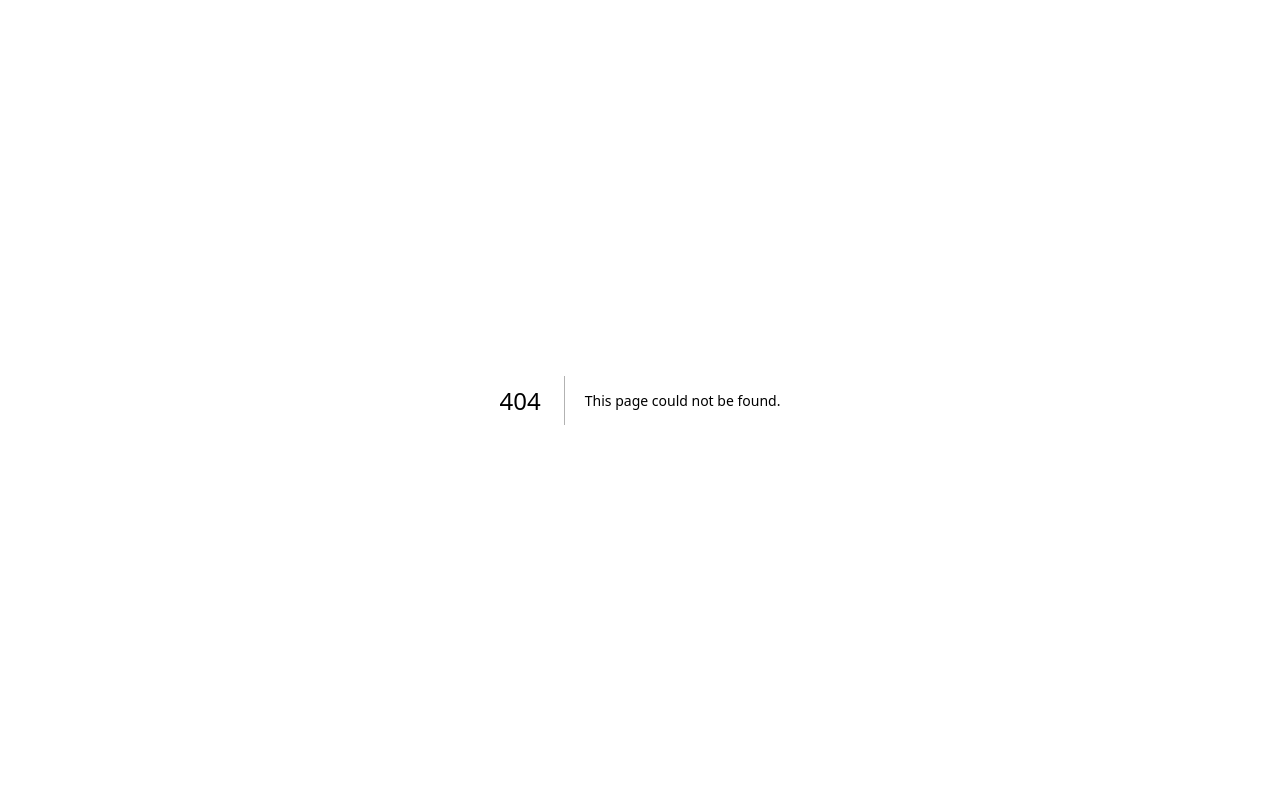
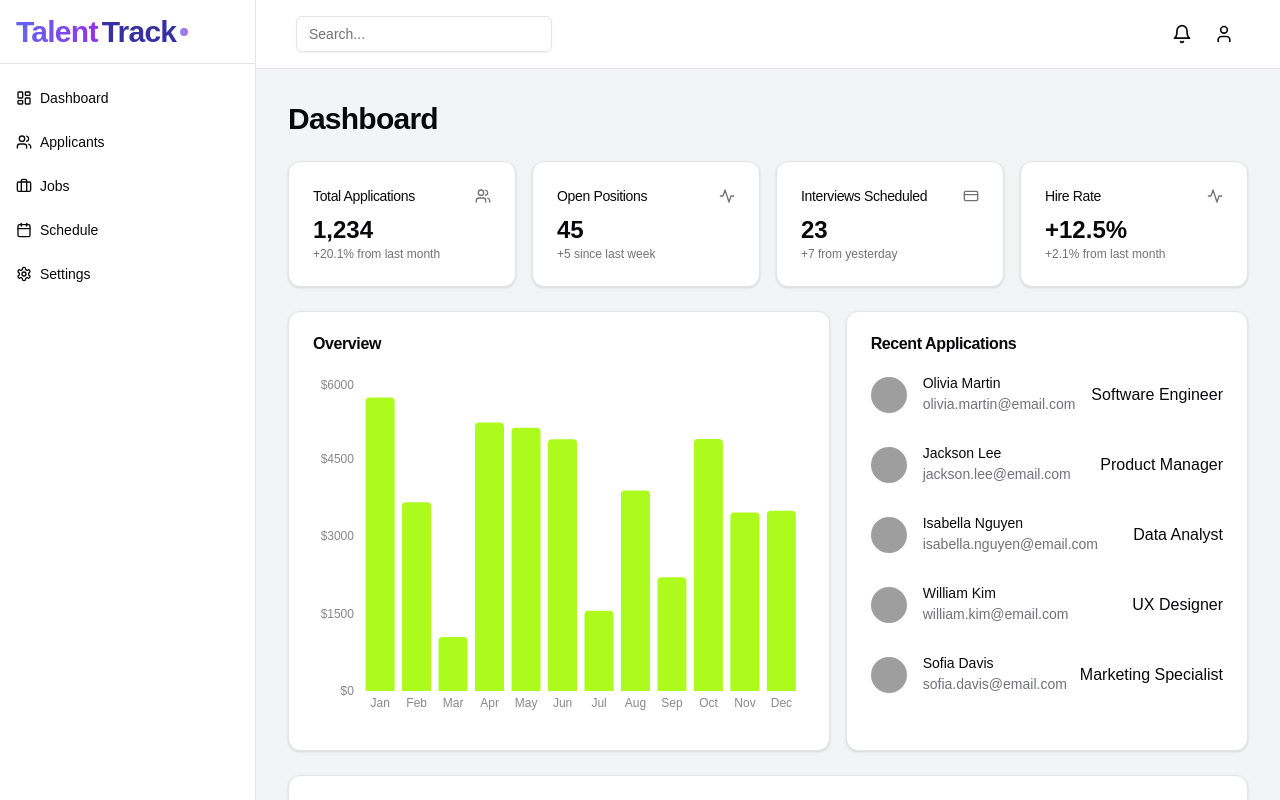
Before and after one commit to ashimpaulsji/Talent-Track-Client, a Next.js app: page /dashboard in a window 1280 px wide. Before the commit this address had no page. Built offline with nearby package versions, Linux system fonts and the light colour scheme; grey boxes are pictures that could not be loaded.

Commit message:
dashboard is done

```diff
--- a/src/app/(dashboard)/page.tsx
+++ /dev/null
@@ -1,12 +0,0 @@
-import Dashboard from '@/src/features/Dashboard/Dashboard';
-import React from 'react'
-
-const DashboardPage = () => {
-  return (
-    <section>
-        <Dashboard />
-    </section>
-  )
-}
-
-export default DashboardPage;
--- a/src/app/(dashboard)/layout.tsx
+++ b/src/app/dashboard/layout.tsx
@@ -1,19 +1,23 @@
-import Header from '@/src/components/layout/Header';
+"use client";
+import { DashboardHeader } from '@/src/components/layout/DashboardHeader';
 import { Sidebar } from '@/src/components/layout/Sidebar';
-import React from 'react';
+import React, { useState } from 'react';
 
 export default function DashboardLayout({
     children,
 }: {
     children: React.ReactNode
 }) {
+    const [sidebarOpen, setSidebarOpen] = useState(false);
+    const userRole = 'admin';
+
     return (
         <div className="flex h-screen bg-gray-100 dark:bg-gray-900">
-            <Sidebar />
+            <Sidebar userRole={userRole} isOpen={sidebarOpen} onClose={() => setSidebarOpen(false)} />
             <div className="flex flex-col flex-1 overflow-hidden">
-                <Header />
+                <DashboardHeader onMenuClick={() => setSidebarOpen(true)} />
                 <main className="flex-1 overflow-x-hidden overflow-y-auto bg-gray-100 dark:bg-gray-900">
-                    <div className="container mx-auto px-6 py-8">
+                    <div className="container mx-auto px-4 sm:px-6 lg:px-8 py-8">
                         {children}
                     </div>
                 </main>
--- /dev/null
+++ b/src/app/dashboard/page.tsx
@@ -0,0 +1,13 @@
+"use client";
+import Dashboard from '@/src/features/Dashboard/Dashboard';
+import React from 'react';
+
+const page = () => {
+    return (
+        <section>
+            <Dashboard />
+        </section>
+    )
+}
+
+export default page
--- a/src/components/layout/DashboardHeader.tsx
+++ b/src/components/layout/DashboardHeader.tsx
@@ -1,5 +1,6 @@
+"use client";
 import React from 'react'
-import { Bell } from 'lucide-react'
+import { Bell, User, Menu } from 'lucide-react'
 import { Input } from "@/src/components/ui/input"
 import { Button } from "@/src/components/ui/button"
 import {
@@ -11,14 +12,22 @@ import {
     DropdownMenuTrigger,
 } from "@/src/components/ui/dropdown-menu"
 
-export function DashboardHeader() {
+interface DashboardHeaderProps {
+    onMenuClick: () => void;
+}
+
+export function DashboardHeader({ onMenuClick }: DashboardHeaderProps) {
     return (
-        <header className="flex items-center justify-between px-6 py-4 bg-white dark:bg-gray-800 border-b">
+        <header className="px-4 sm:px-6 py-4 bg-white dark:bg-gray-800 border-b">
+            <div className='flex items-center justify-between container'>
                 <div className="flex items-center">
+                    <Button variant="ghost" size="icon" className="mr-2 lg:hidden" onClick={onMenuClick}>
+                        <Menu className="h-5 w-5" />
+                    </Button>
                     <Input
                         type="search"
                         placeholder="Search..."
-                    className="w-64 mr-4"
+                        className="w-full sm:w-64 mr-4"
                     />
                 </div>
                 <div className="flex items-center">
@@ -27,12 +36,8 @@ export function DashboardHeader() {
                     </Button>
                     <DropdownMenu>
                         <DropdownMenuTrigger asChild>
-                        <Button variant="ghost" className="relative h-8 w-8 rounded-full">
-                            <img
-                                className="h-8 w-8 rounded-full"
-                                src="/placeholder.svg?height=32&width=32"
-                                alt="User avatar"
-                            />
+                            <Button variant="ghost" size="icon" className="relative h-8 w-8 rounded-full">
+                                 <User className="h-5 w-5" />
                             </Button>
                         </DropdownMenuTrigger>
                         <DropdownMenuContent className="w-56" align="end" forceMount>
@@ -57,6 +62,7 @@ export function DashboardHeader() {
                         </DropdownMenuContent>
                     </DropdownMenu>
                 </div>
+            </div>
         </header>
     )
 }
--- a/src/components/layout/Sidebar.tsx
+++ b/src/components/layout/Sidebar.tsx
@@ -1,58 +1,54 @@
-import React from 'react'
-import Link from 'next/link'
-import { Button } from "@/src/components/ui/button"
-import { LayoutDashboard, Users, Briefcase, Calendar, Settings } from 'lucide-react'
+"use client";
+import React from 'react';
+import Link from 'next/link';
+import { Button } from "@/src/components/ui/button";
+import { LayoutDashboard, Users, Briefcase, Calendar, Settings, X } from 'lucide-react';
+import Logo from '../ui/logo';
 
-export function Sidebar() {
+interface SidebarProps {
+    isOpen: boolean;
+    onClose: () => void;
+    userRole: string; // Pass user role as a prop
+}
+
+const menuItems = [
+    { href: '/dashboard', icon: LayoutDashboard, label: 'Dashboard', roles: ['admin', 'user'] },
+    { href: '/dashboard/applicants', icon: Users, label: 'Applicants', roles: ['admin'] },
+    { href: '/dashboard/jobs', icon: Briefcase, label: 'Jobs', roles: ['admin', 'recruiter'] },
+    { href: '/dashboard/schedule', icon: Calendar, label: 'Schedule', roles: ['admin', 'user'] },
+    { href: '/dashboard/settings', icon: Settings, label: 'Settings', roles: ['admin', 'user'] },
+];
+
+export function Sidebar({ isOpen, onClose, userRole }: SidebarProps) {
     return (
-        <div className="flex flex-col h-screen w-64 bg-white dark:bg-gray-800 border-r">
-            <div className="flex items-center justify-center h-16 border-b">
-                <span className="text-2xl font-semibold text-gray-800 dark:text-white">JobPortal</span>
+        <>
+            <div className={`fixed inset-0 bg-black bg-opacity-50 z-20 lg:hidden ${isOpen ? 'block' : 'hidden'}`} onClick={onClose}></div>
+            <div className={`fixed inset-y-0 left-0 transform ${isOpen ? 'translate-x-0' : '-translate-x-full'} lg:relative lg:translate-x-0 transition duration-200 ease-in-out flex flex-col h-screen w-64 bg-white dark:bg-gray-800 border-r z-30`}>
+                <div className="flex items-center justify-between h-16 border-b px-4">
+                    <Link href="/">
+                        <Logo />
+                    </Link>
+                    <Button variant="ghost" size="icon" className="lg:hidden" onClick={onClose}>
+                        <X className="h-5 w-5" />
+                    </Button>
                 </div>
                 <nav className="flex-grow">
                     <ul className="space-y-2 py-4">
-                    <li>
+                        {menuItems
+                            .filter(item => item.roles.includes(userRole))
+                            .map(item => (
+                                <li key={item.href}>
                                     <Button variant="ghost" className="w-full justify-start" asChild>
-                            <Link href="/dashboard">
-                                <LayoutDashboard className="mr-2 h-4 w-4" />
-                                Dashboard
+                                        <Link href={item.href}>
+                                            <item.icon className="mr-2 h-4 w-4" />
+                                            {item.label}
                                         </Link>
                                     </Button>
                                 </li>
-                    <li>
-                        <Button variant="ghost" className="w-full justify-start" asChild>
-                            <Link href="/dashboard/applicants">
-                                <Users className="mr-2 h-4 w-4" />
-                                Applicants
-                            </Link>
-                        </Button>
-                    </li>
-                    <li>
-                        <Button variant="ghost" className="w-full justify-start" asChild>
-                            <Link href="/dashboard/jobs">
-                                <Briefcase className="mr-2 h-4 w-4" />
-                                Jobs
-                            </Link>
-                        </Button>
-                    </li>
-                    <li>
-                        <Button variant="ghost" className="w-full justify-start" asChild>
-                            <Link href="/dashboard/schedule">
-                                <Calendar className="mr-2 h-4 w-4" />
-                                Schedule
-                            </Link>
-                        </Button>
-                    </li>
-                    <li>
-                        <Button variant="ghost" className="w-full justify-start" asChild>
-                            <Link href="/dashboard/settings">
-                                <Settings className="mr-2 h-4 w-4" />
-                                Settings
-                            </Link>
-                        </Button>
-                    </li>
+                            ))}
                     </ul>
                 </nav>
             </div>
-    )
+        </>
+    );
 }
```
Lines whose indentation alone changed are shown as unchanged.
